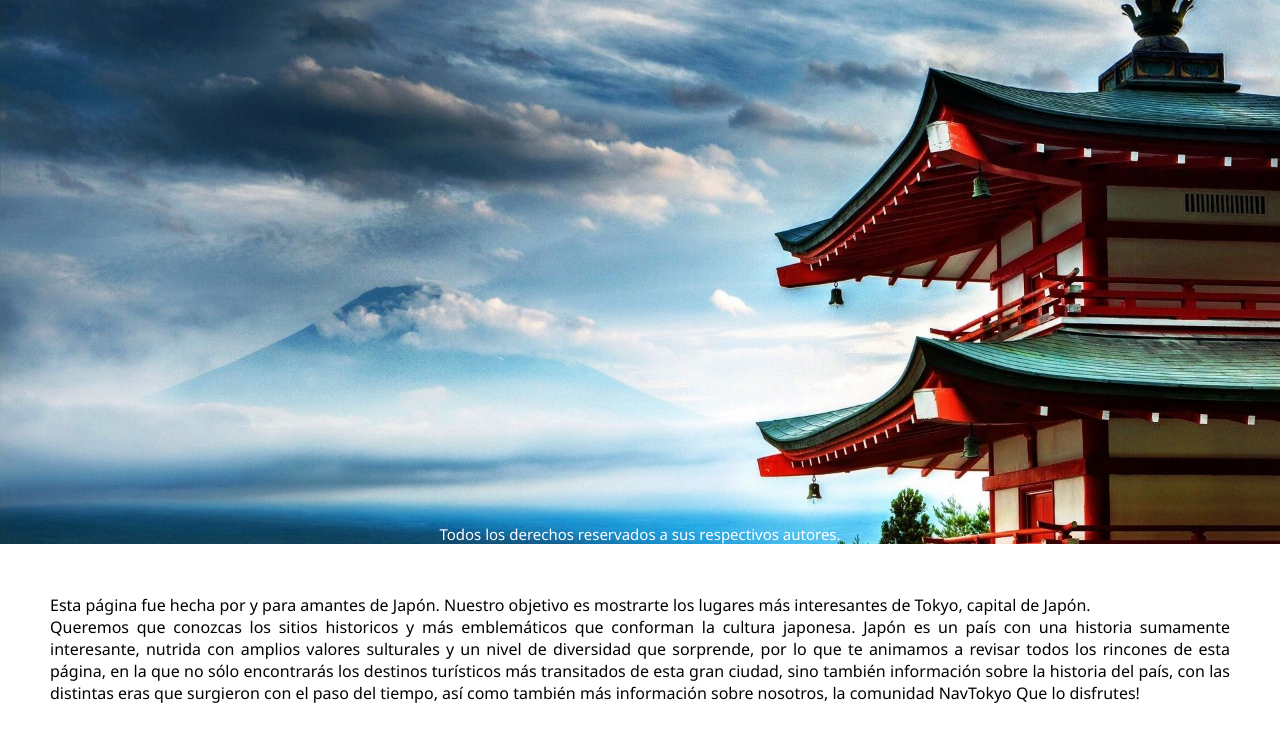
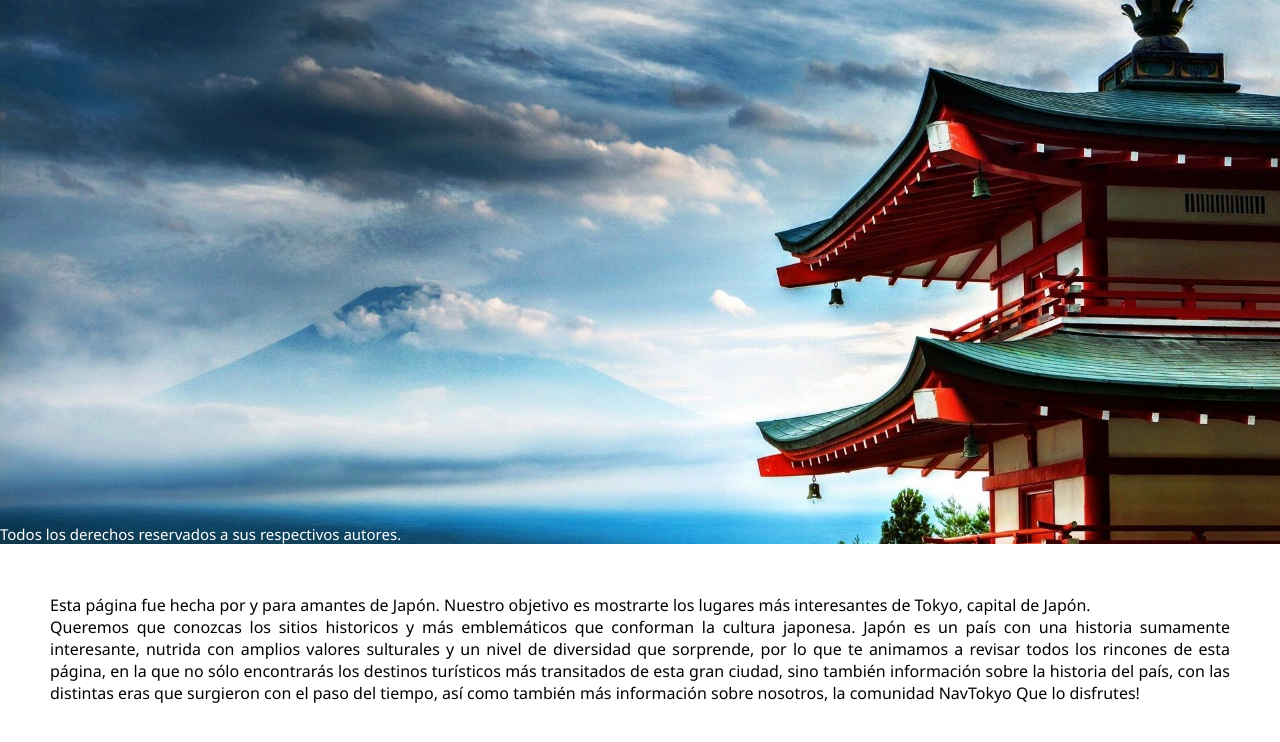
Before and after one commit to AriasNahuel/mi_repositorio, a plain HTML site: page index.html in a window 1280 px wide. Shown: the part 76-818 px from the top of the page. Drawn offline with Linux system fonts and the light colour scheme; a web font is replaced by a local one.

Commit message:
Modificaciones flex

```diff
--- a/css/style.css
+++ b/css/style.css
@@ -149,15 +149,6 @@ input[type="file"] {
     padding: 1px 2px;
 }
 /*-----------------Flexbox-----------------*/
-.contenedorFlexbox{
-    display: flex;
-    justify-content: space-around;
-    font-family: 'Noto Sans';
-    font-size: 20px;
-    color: rgb(255, 255, 255);
-    padding: 0;
-
-}
 .home{
     display: flex;
     flex-wrap: wrap;
```
